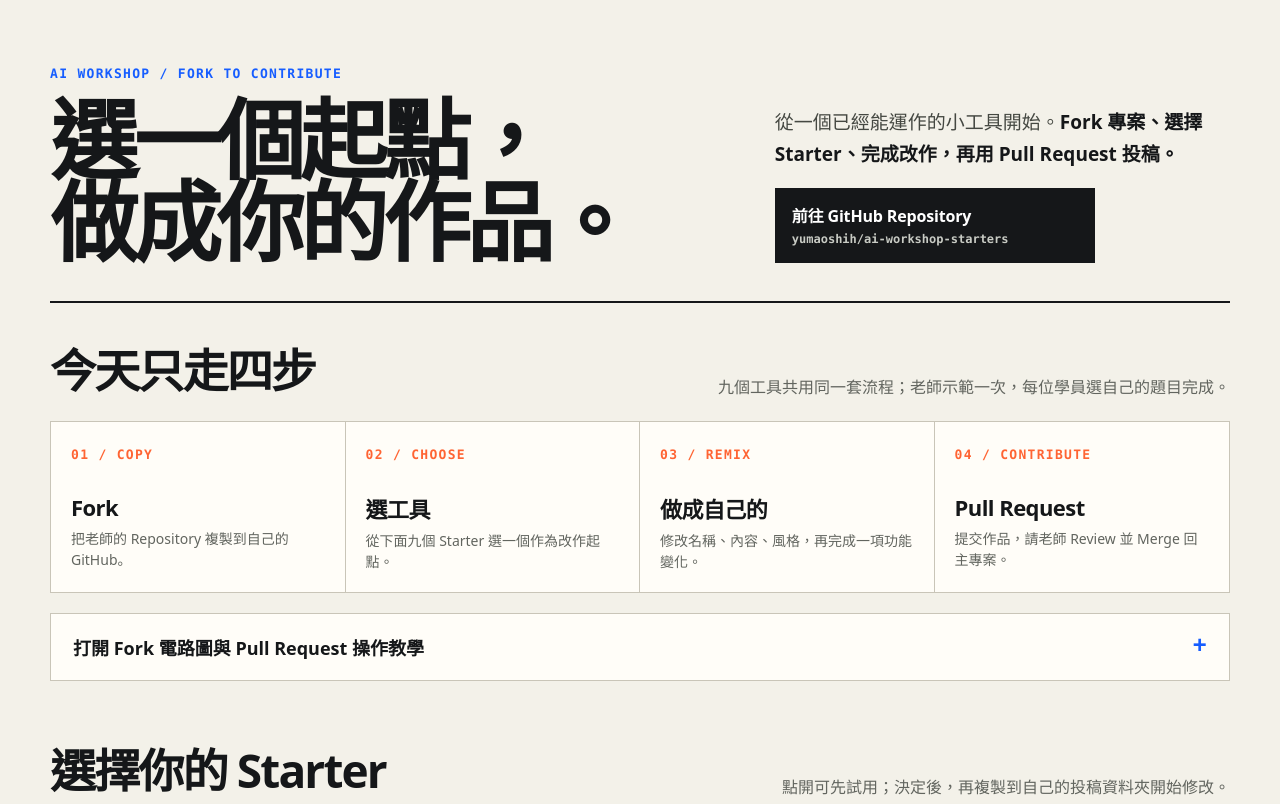
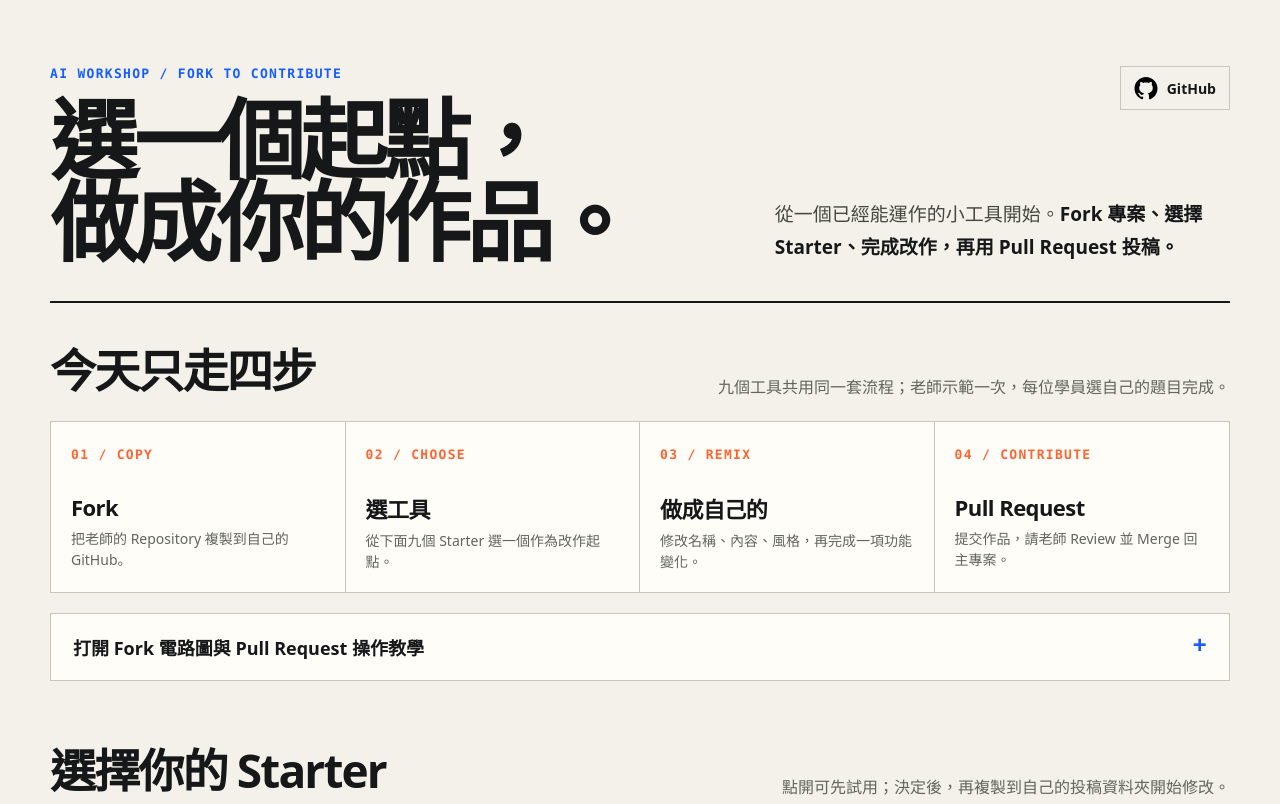
Before and after one commit to yumaoshih/ai-workshop-starters, a website: page index.html in a window 1280 px wide. Shown: the top 804 px of the page. Drawn offline with Linux system fonts and the light colour scheme.

Commit message:
Use compact GitHub mark in homepage header

```diff
--- a/index.html
+++ b/index.html
@@ -69,35 +69,40 @@
       .hero-copy strong { color: var(--ink); }
 
       .hero-side {
-        display: grid;
-        gap: 18px;
+        align-self: stretch;
+        display: flex;
+        flex-direction: column;
+        justify-content: space-between;
+        gap: 24px;
       }
 
       .repo-button {
-        display: grid;
-        gap: 4px;
-        width: fit-content;
-        min-width: min(100%, 320px);
-        padding: 14px 16px;
-        color: #fff;
-        background: var(--ink);
-        border: 1px solid var(--ink);
+        align-self: flex-end;
+        display: inline-flex;
+        gap: 9px;
+        align-items: center;
+        min-height: 44px;
+        padding: 9px 13px;
+        color: var(--ink);
+        background: transparent;
+        border: 1px solid var(--line);
         text-decoration: none;
       }
 
-      .repo-button strong {
-        font-size: 16px;
-        letter-spacing: -.01em;
+      .repo-button img {
+        width: 24px;
+        height: 24px;
       }
 
-      .repo-button small {
-        color: #c8cbc4;
-        font: 650 12px/1.4 ui-monospace, SFMono-Regular, Menlo, monospace;
+      .repo-button span {
+        font-size: 14px;
+        font-weight: 800;
       }
 
       .repo-button:hover,
       .repo-button:focus-visible {
-        background: var(--blue);
+        color: var(--blue);
+        background: var(--surface);
         border-color: var(--blue);
         outline: 3px solid rgba(22, 93, 255, .2);
         outline-offset: 2px;
@@ -845,6 +850,9 @@
 
       @media (max-width: 900px) {
         .hero { grid-template-columns: 1fr; }
+        .hero-side { display: grid; gap: 18px; }
+        .hero-copy { order: 1; }
+        .repo-button { order: 2; align-self: start; justify-self: start; }
         .steps { grid-template-columns: repeat(2, 1fr); }
         .step:nth-child(2) { border-right: 0; }
         .step:nth-child(-n + 2) { border-bottom: 1px solid var(--line); }
@@ -864,7 +872,6 @@
         .hero { gap: 24px; padding-bottom: 28px; }
         h1 { font-size: clamp(46px, 15vw, 64px); }
         .hero-copy { font-size: 17px; }
-        .repo-button { width: 100%; }
         .section-heading { display: block; }
         .section-heading p { margin-top: 8px; }
         .steps { grid-template-columns: 1fr; }
@@ -909,13 +916,13 @@
           <h1>選一個起點，<br>做成你的作品。</h1>
         </div>
         <div class="hero-side">
+          <a class="repo-button" href="https://github.com/yumaoshih/ai-workshop-starters" target="_blank" rel="noopener noreferrer" aria-label="在 GitHub 查看原始專案" title="在 GitHub 查看原始專案">
+            <img src="assets/github-mark.svg" alt="" width="24" height="24" aria-hidden="true">
+            <span>GitHub</span>
+          </a>
           <p class="hero-copy">
             從一個已經能運作的小工具開始。<strong>Fork 專案、選擇 Starter、完成改作，再用 Pull Request 投稿。</strong>
           </p>
-          <a class="repo-button" href="https://github.com/yumaoshih/ai-workshop-starters" target="_blank" rel="noopener noreferrer">
-            <strong>前往 GitHub Repository</strong>
-            <small>yumaoshih/ai-workshop-starters</small>
-          </a>
         </div>
       </header>
 
```
Also changed, not shown: tests/pages.spec.js (+3 -1 lines), assets/github-mark.svg (added).
